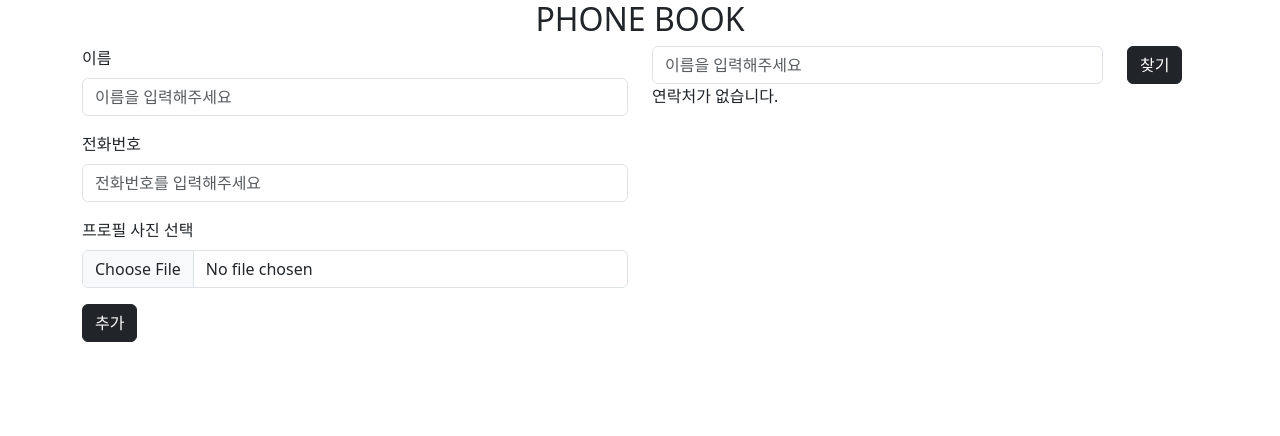
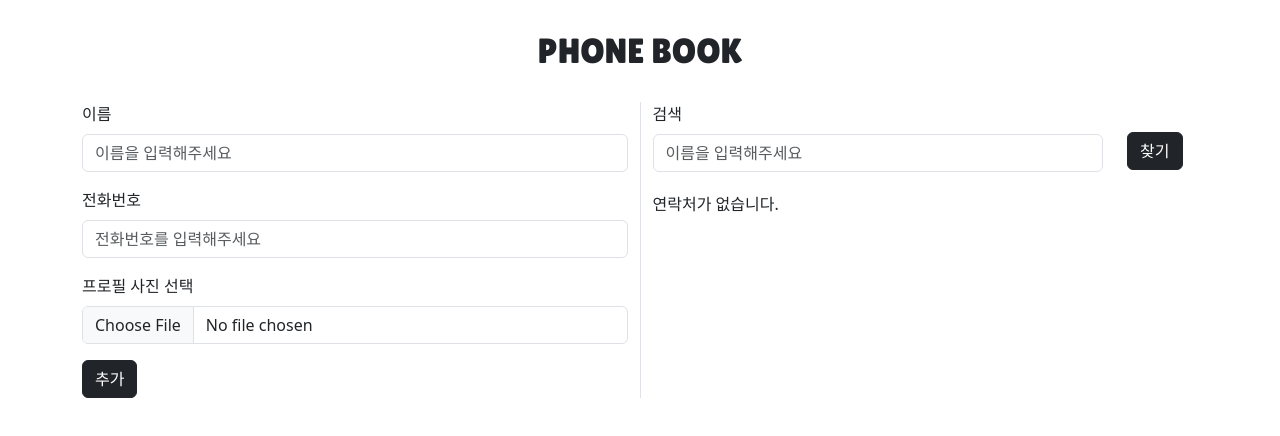
Before and after one commit to hhhyeon97/PhoneBook, a React (Create React App) app: page / in a window 1280 px wide. Shown: the top 436 px of the page. Built offline with nearby package versions, Linux system fonts and the light colour scheme.

Commit message:
캄캄스타일

```diff
--- a/public/index.html
+++ b/public/index.html
@@ -24,6 +24,12 @@
       work correctly both with client-side routing and a non-root public URL.
       Learn how to configure a non-root public URL by running `npm run build`.
     -->
+    <link rel="preconnect" href="https://fonts.googleapis.com" />
+    <link rel="preconnect" href="https://fonts.gstatic.com" crossorigin />
+    <link
+      href="https://fonts.googleapis.com/css2?family=Lilita+One&display=swap"
+      rel="stylesheet"
+    />
     <title>PHONE BOOK</title>
   </head>
   <body>
--- a/src/App.css
+++ b/src/App.css
@@ -1,12 +1,22 @@
 .title {
   text-align: center;
+  font-family: 'Lilita One', sans-serif;
+  margin: 30px auto;
+  font-size: 35px;
 }
 
-.area {
-  display: flex;
+.search-btn {
+  position: relative;
+  top: 6px;
 }
 
-.area .col1,
-.col2 {
-  margin-right: 25px;
+.no-text {
+  margin-top: 10px;
 }
+.profile-img {
+  width: 100px;
+}
+
+.search-area {
+  margin-bottom: 20px;
+}
--- a/src/App.js
+++ b/src/App.js
@@ -1,4 +1,3 @@
-import logo from './logo.svg';
 import './App.css';
 import 'bootstrap/dist/css/bootstrap.min.css';
 import { Container, Col, Row } from 'react-bootstrap';
@@ -15,7 +14,7 @@ function App() {
       <h2 className="title">PHONE BOOK</h2>
       <Container>
         <Row>
-          <Col>
+          <Col className="border-end">
             <ContactForm />
           </Col>
           <Col>
--- a/src/component/ContactItem.js
+++ b/src/component/ContactItem.js
@@ -7,7 +7,7 @@ const ContactItem = ({ item }) => {
       <Col lg={2}>
         {/* 프로필 이미지를 받아와서 표시 */}
         <img
-          width={90}
+          className="profile-img"
           src={
             item.profileImage
               ? URL.createObjectURL(item.profileImage)
--- a/src/component/ContactList.js
+++ b/src/component/ContactList.js
@@ -2,6 +2,7 @@ import React, { useState, useEffect } from 'react';
 import Search from './Search';
 import ContactItem from './ContactItem';
 import { useSelector } from 'react-redux';
+import 'bootstrap/dist/css/bootstrap.min.css';
 
 const ContactList = () => {
   // useSelector를 사용하여 Redux 상태에서 필요한 속성 가져오기
@@ -26,10 +27,10 @@ const ContactList = () => {
 
   return (
     <div>
-      <Search />
+      <Search className="search-area" />
       {/* 연락처가 없는 경우에는 "연락처가 없습니다." 문구 표시 */}
       {filterList.length === 0 ? (
-        <p>연락처가 없습니다.</p>
+        <p className="no-text">연락처가 없습니다.</p>
       ) : (
         <>
           {filterList.length} 개
--- a/src/component/Search.js
+++ b/src/component/Search.js
@@ -1,11 +1,11 @@
 import React, { useState } from 'react';
 import { Row, Col, Form, Button } from 'react-bootstrap';
-import { useDispatch, useSelector } from 'react-redux';
+import { useDispatch } from 'react-redux';
 
 const Search = () => {
   let [keyword, setKeyword] = useState('');
   let dispatch = useDispatch();
-  let { contact } = useSelector((state) => state);
+  //let { contact } = useSelector((state) => state);
 
   const searchByName = (event) => {
     event.preventDefault();
@@ -16,13 +16,14 @@ const Search = () => {
     <Form onSubmit={searchByName} className="search-area">
       <Row>
         <Col lg={10}>
+          <Form.Label>검색</Form.Label>
           <Form.Control
             type="text"
             placeholder="이름을 입력해주세요"
             onChange={(event) => setKeyword(event.target.value)}
           />
         </Col>
-        <Col lg={2}>
+        <Col lg={2} className="mt-4 search-btn">
           <Button variant="dark" type="submit">
             찾기
           </Button>
```
